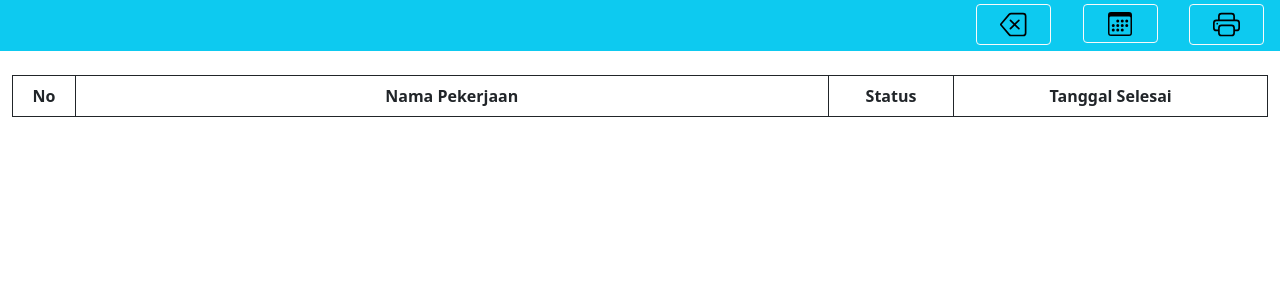
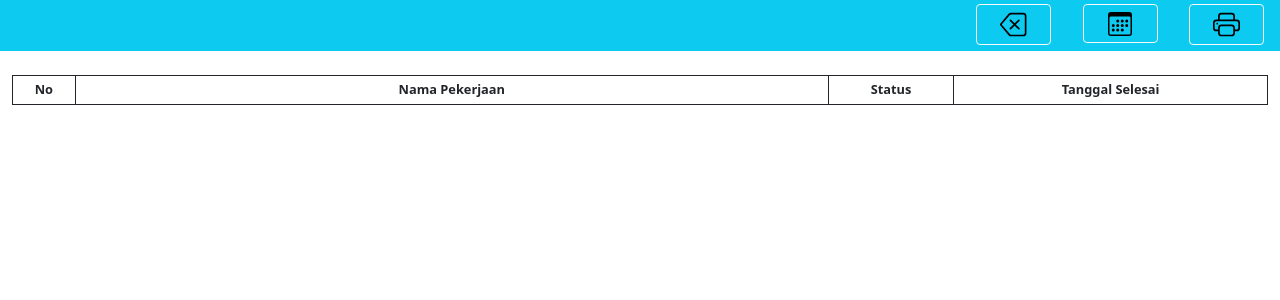
Before and after one commit to dickyerfan/daftar-pekerjaan, a PHP site: page /cetak.php in a window 1280 px wide. Shown: the part 46-346 px from the top of the page. Run offline with PHP 8.4, Linux system fonts and the light colour scheme; the visitor is signed in with stand-in values (Sample User, id 1); data that the repository does not hold is empty.

Commit message:
mengecilkan ukuran tulisan

```diff
--- a/cetak.php
+++ b/cetak.php
@@ -26,7 +26,11 @@
     <title>Form Tanya</title>
     <link rel="stylesheet" href="css/bootstrap.css">
     <link rel="stylesheet" href="css/print.css">
-
+    <style>
+        .font {
+            font-size: 0.8rem;
+        }
+    </style>
 </head>
 
 <body>
@@ -93,8 +97,9 @@
     </div>
     <div class="logo container-fluid">
         <div class="row">
-            <div class="col-sm-6">
-                <p>Perusahaan Daerah Air Minum <br>Kabupaten Bondowoso</p>
+            <div class="col-sm-6 font">
+                <p class="mb-0">Perusahaan Daerah Air Minum</p>
+                <p class="mb-0">Kabupaten Bondowoso</p>
             </div>
             <div class="col-sm-6"></div>
         </div>
@@ -103,13 +108,13 @@
     </h4>
 
     <div class="container-fluid" id="tabel">
-        <table class="table table-hover table-bordered border-dark">
+        <table class="table table-sm table-hover table-bordered border-dark">
             <thead>
                 <tr>
-                    <th scope="col" class="text-center" width=5%>No</th>
-                    <th scope="col" class="text-center" width=60%>Nama Pekerjaan</th>
-                    <th scope="col" class="text-center" width=10%>Status</th>
-                    <th scope="col" class="text-center" width=25%>Tanggal Selesai</th>
+                    <th scope="col" class="text-center font" width=5%>No</th>
+                    <th scope="col" class="text-center font" width=60%>Nama Pekerjaan</th>
+                    <th scope="col" class="text-center font" width=10%>Status</th>
+                    <th scope="col" class="text-center font" width=25%>Tanggal Selesai</th>
                 </tr>
             </thead>
             <tbody>
@@ -126,13 +131,13 @@
                     <?php while ($row = mysqli_fetch_assoc($query)) : ?>
                         <?php
                         $tgls = strtotime($row['date_task2']);
-                        $tanggal = date('d M Y', $tgls);
+                        $tanggal = date('d F Y', $tgls);
                         ?>
                         <tr>
-                            <th scope="row" class="text-center"><?php echo $no++ ?></th>
-                            <td><?php echo $row['name_task']; ?></td>
-                            <td class="text-center"><?php echo $row['status_task2']; ?></td>
-                            <td class="text-center"><?php echo $tanggal; ?></td>
+                            <th scope="row" class="text-center font"><?php echo $no++ ?></th>
+                            <td class="font"><?php echo $row['name_task']; ?></td>
+                            <td class="text-center font"><?php echo $row['status_task2']; ?></td>
+                            <td class="text-center font"><?php echo $tanggal; ?></td>
                         </tr>
                     <?php endwhile; ?>
                 <?php } ?>
@@ -143,12 +148,12 @@
         <div class="row">
             <div class="col-sm-6"></div>
             <div class="col-sm-6 text-center">
-                <h6>Bondowoso, <?php echo date('d F Y'); ?></h6>
-                <h6 class="ttd mb-0">Dibuat Oleh :</h6>
-                <h6><?php echo $_SESSION['jabatan'] . ' ' . $_SESSION['sub_bagian'] ?></h6>
+                <h6 class="font">Bondowoso, <?php echo date('d F Y'); ?></h6>
+                <h6 class="ttd mb-0 font">Dibuat Oleh :</h6>
+                <h6 class="font"><?php echo $_SESSION['jabatan'] . ' ' . $_SESSION['sub_bagian'] ?></h6>
                 <br><br>
-                <h6 class="mb-0"><u><?php echo $_SESSION['nama_depan'] . ' ' . $_SESSION['nama_belakang']; ?></u></h6>
-                <h6>Nik. <?php echo $_SESSION['nik']; ?></h6>
+                <h6 class="mb-0 font"><u><?php echo $_SESSION['nama_depan'] . ' ' . $_SESSION['nama_belakang']; ?></u></h6>
+                <h6 class="font">Nik. <?php echo $_SESSION['nik']; ?></h6>
             </div>
         </div>
     </div>
```
